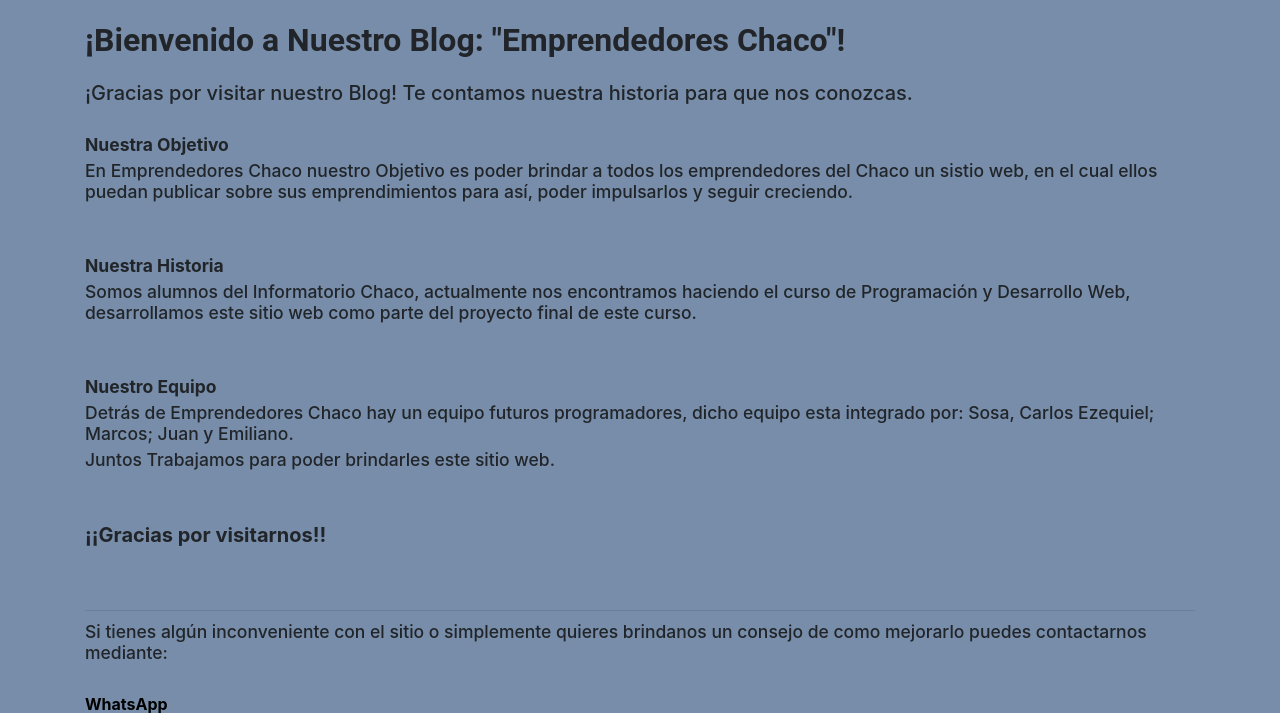
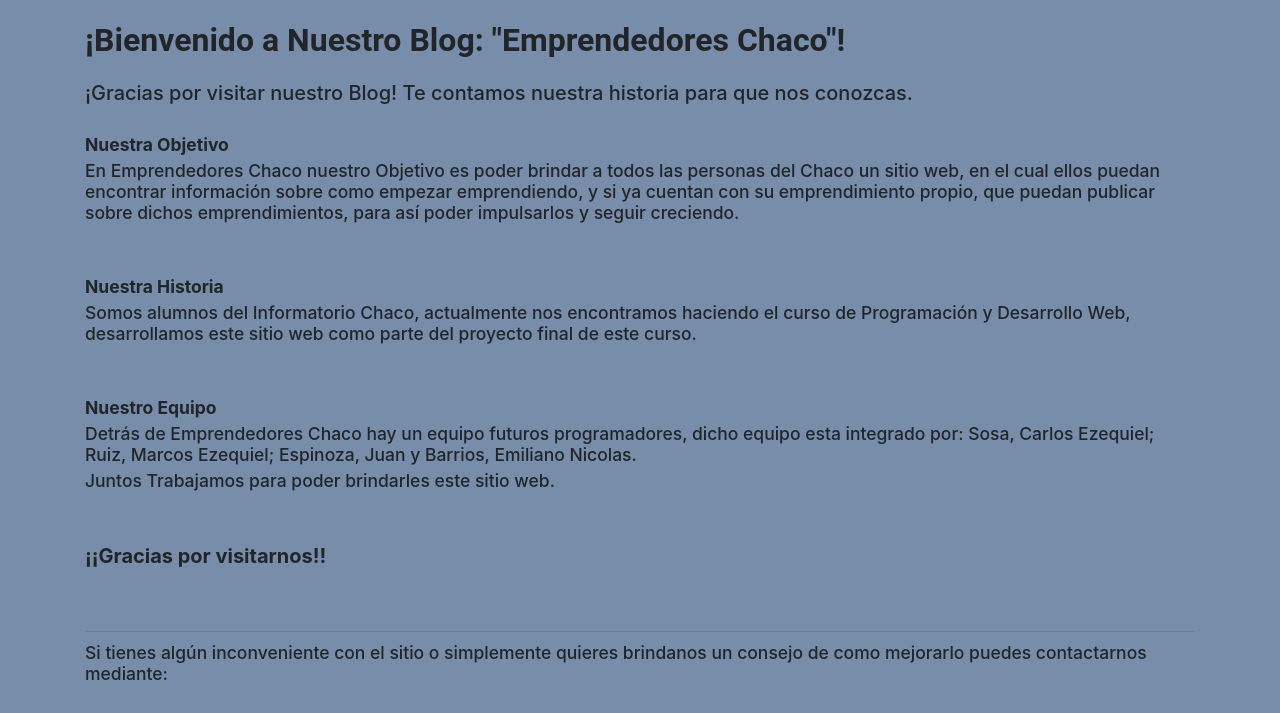
Before and after one commit to Carlosesosa/RepositorioProyectoGrupo7, a Django app: page /Nosotros in a window 1280 px wide. Shown: the part 190-903 px from the top of the page. Run offline with Django 4.2, Linux system fonts and the light colour scheme; some libraries are stand-ins or nearby versions.

Commit message:
detalles de NOSOTROS

```diff
--- a/BlogEmprendedores/templates/sobrenosotros.html
+++ b/BlogEmprendedores/templates/sobrenosotros.html
@@ -17,7 +17,7 @@
 
           <h3 style="font-weight: bold;">Nuestra Objetivo</h3>
 
-            <h3>En Emprendedores Chaco nuestro Objetivo es poder brindar a todos los emprendedores del Chaco un sistio web, en el cual ellos puedan publicar sobre sus emprendimientos para así, poder impulsarlos y seguir creciendo.</h3>
+            <h3>En Emprendedores Chaco nuestro Objetivo es poder brindar a todos las personas del Chaco un sitio web, en el cual ellos puedan encontrar información sobre como empezar emprendiendo, y si ya cuentan con su emprendimiento propio, que puedan publicar sobre dichos emprendimientos, para así poder impulsarlos y seguir creciendo.</h3>
             <br>
             <br>
 
@@ -29,7 +29,7 @@
 
           <h3 style="font-weight: bold;">Nuestro Equipo</h3>
 
-            <h3>Detrás de Emprendedores Chaco hay un equipo futuros programadores, dicho equipo esta integrado por: Sosa, Carlos Ezequiel; Marcos; Juan y Emiliano.</h3>
+            <h3>Detrás de Emprendedores Chaco hay un equipo futuros programadores, dicho equipo esta integrado por: Sosa, Carlos Ezequiel; Ruiz, Marcos Ezequiel; Espinoza, Juan y Barrios, Emiliano Nicolas.</h3>
             <h3>Juntos Trabajamos para poder brindarles este sitio web.</h3>
             <br>
             <br>
```
Also changed, not shown: BlogEmprendedores/BlogEmprendedores/db.sqlite3.
